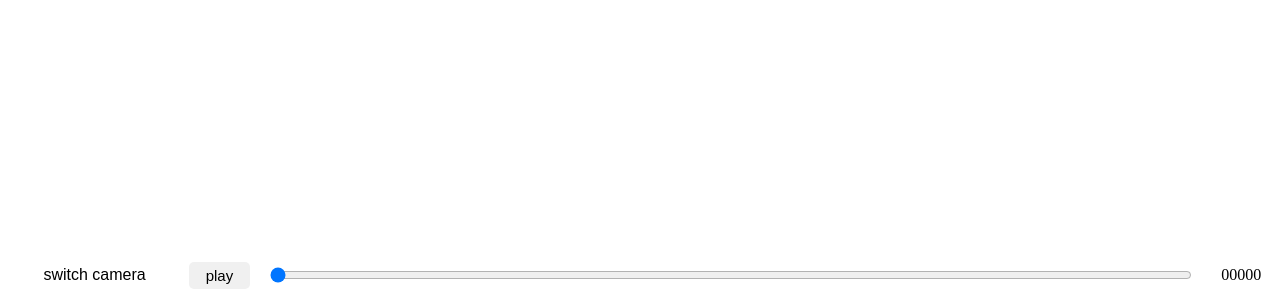
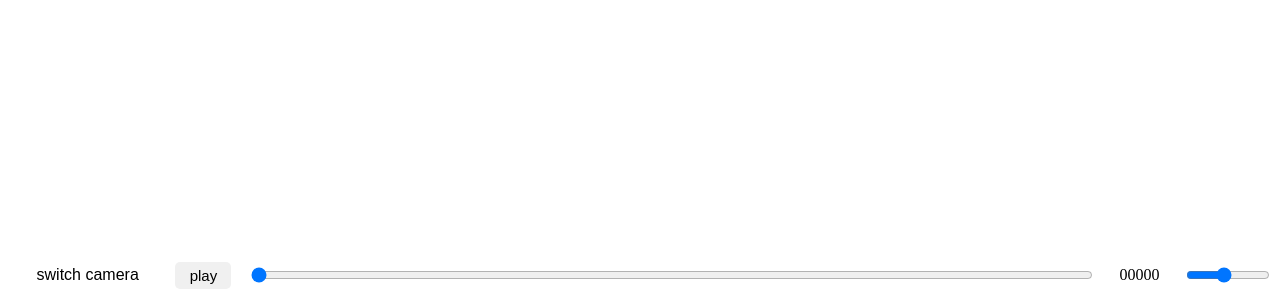
Before and after one commit to noname0310/web-mmd-viewer, a website: page src/index.html in a window 1280 px wide. Shown: the part 500-800 px from the top of the page. Drawn offline with Linux system fonts and the light colour scheme.

Commit message:
update style

```diff
--- a/src/index.html
+++ b/src/index.html
@@ -73,6 +73,11 @@
             margin: 0px 10px 0px 10px;
         }
 
+        .playback_rate_slider {
+            width: 10%;
+            margin: 0px 10px 0px 10px;
+        }
+
         .control_text {
             margin: 0px 10px 0px 10px;
             width: 80px;
@@ -91,6 +96,7 @@
         <button class="control_button" id="play_button">play</button>
         <input type="range" min="0" max="1024" value="0" step="1" class="animation_slider" id="animation_slider">
         <span id="frame_display" class="control_text">00000</span>
+        <input type="range" min="0.2" max="2" value="1" step="0.1" class="playback_rate_slider" id="playback_rate_slider">
     </div>
 </body>
 
```
